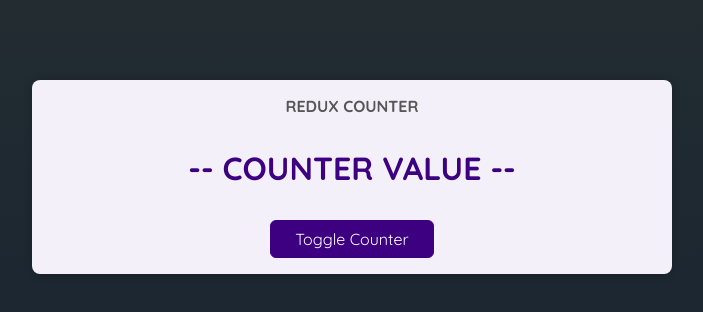
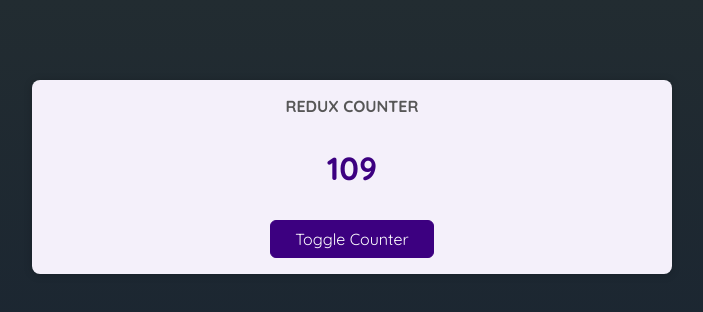
Before and after one commit to seyoung0314/react-avanced, a React (Vite) app: page / in a window 1280 px wide. Shown: the top 312 px of the page, without its empty margins (288-991 px from the left). Built offline with nearby package versions, Linux system fonts and the light colour scheme.

Commit message:
스토어에서 상태값 컴포넌트로 불러오기

```diff
--- a/src/main.jsx
+++ b/src/main.jsx
@@ -1,9 +1,15 @@
 
 import { createRoot } from 'react-dom/client'
 import App from './App.jsx'
+import { Provider } from 'react-redux'
+// import store from './redux-practice/store/index.js'
+//index.js로 하면 생략가능
+import store from './redux-practice/store'
 
 createRoot(document.getElementById('root')).render(
 
-    <App />
+    <Provider store={store}>
+        <App />
+    </Provider>
 
 )
--- a/src/redux-practice/components/ReduxCounter.jsx
+++ b/src/redux-practice/components/ReduxCounter.jsx
@@ -1,10 +1,14 @@
-import styles from './ReduxCounter.module.css';
+import { useSelector } from "react-redux";
+import styles from "./ReduxCounter.module.css";
 
 const ReduxCounter = () => {
+  // 리덕스가 관리하는 상태값을 관리하기
+  const count = useSelector((state) => state.count);
+
   return (
     <main className={styles.counter}>
       <h1>Redux Counter</h1>
-      <div className={styles.value}>-- COUNTER VALUE --</div>
+      <div className={styles.value}>{count}</div>
       <button>Toggle Counter</button>
     </main>
   );
--- /dev/null
+++ b/src/redux-practice/store/index.js
@@ -0,0 +1,26 @@
+import { createStore } from "redux";
+
+// 상태관리할 데이터의 초기값을 세팅
+const initialState = {
+  count: 99,
+};
+
+// reducer : 상태관리를 위한 함수
+/**
+ *
+ * @param {*} state - 상태변경 이전의 상태값
+ * @param {*} action - 상태를 어떻게 변경을 시킬지에 대한 명세
+ * @return - 변경이 완료된 새로운 상태값
+ */
+const counterReducer = (state = initialState, action) => {
+  console.log("prev-state :", state);
+  console.log("action :", action);
+
+  return { count: state.count + 10 };
+};
+
+// 리덕스는 단 하나의 스토어만 사용 (앱당 하나)
+// 스토어는 최상단 컴포넌트에 제공해야한다. (여기선 app.jsx)
+const store = createStore(counterReducer);
+
+export default store;
```
